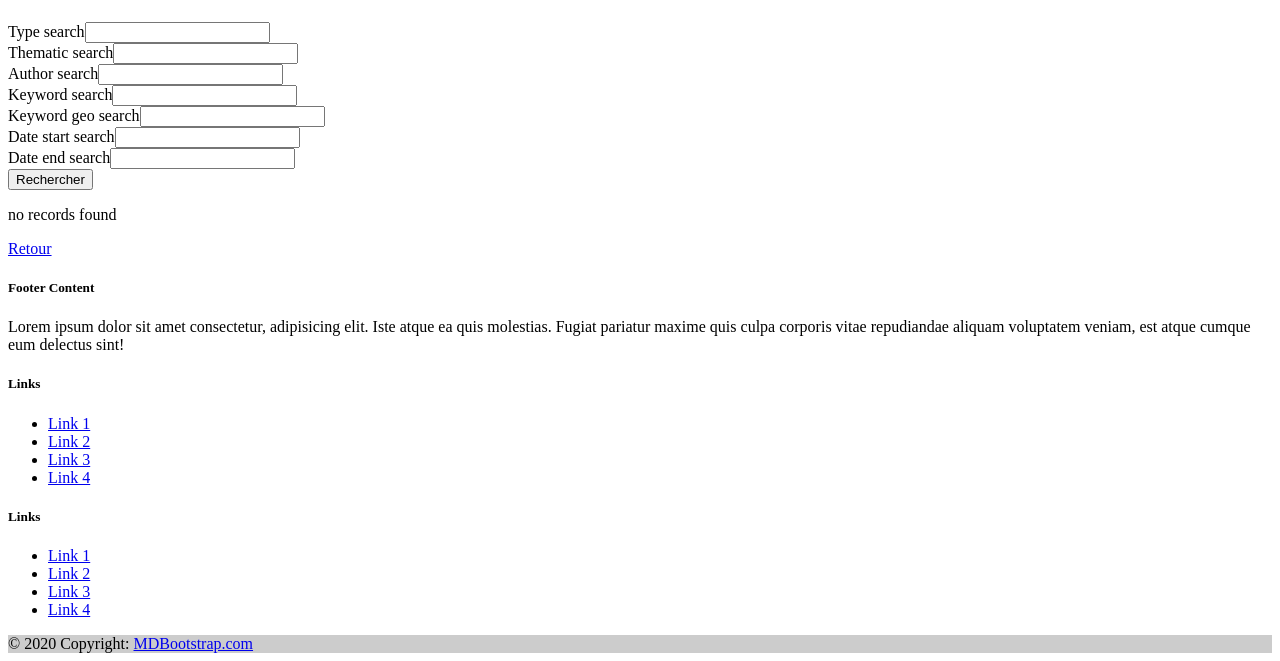
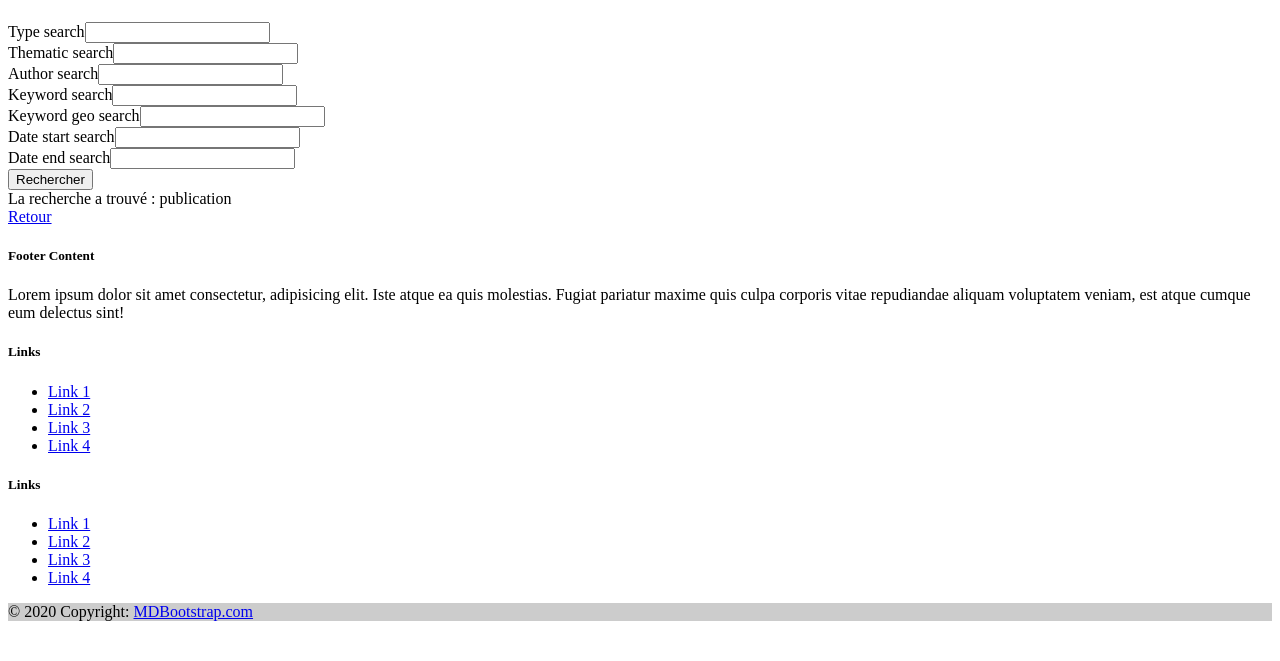
Before and after one commit to WildCodeSchool/BTZ_PHP_2021_03_Biblio, a Symfony app: template templates/publication/listpublic.html.twig in a window 1280 px wide. Shown: the part 284-945 px from the top of the page. After the commit the page ends 905 px from the top, so only its background shows below. Run offline with Twig, Linux system fonts and the light colour scheme; the template is opened without the code that fills it, so the values that code supplies are empty; form fields are guessed from the names that the template uses; some libraries are stand-ins or nearby versions.

Commit message:
add pagination

```diff
--- a/templates/publication/listpublic.html.twig
+++ b/templates/publication/listpublic.html.twig
@@ -1,6 +1,7 @@
 {% extends 'base.html.twig' %}
 
-{% block title %}Publication index{% endblock %}
+{% block title %}Publication index
+{% endblock %}
 
 {% block body %}
 	<section>
@@ -9,7 +10,9 @@
 				<div class="col-12 py-5 text-center">
 					<nav class="py-2" style="--bs-breadcrumb-divider: '>';" aria-label="breadcrumb">
 						<ol class="breadcrumb bg-transparent">
-    <li class="breadcrumb-item"><a href="#">Home</a></li>
+							<li class="breadcrumb-item">
+								<a href="#">Home</a>
+							</li>
 							<li class="breadcrumb-item active" aria-current="page">Library</li>
 						</ol>
 					</nav>
@@ -25,11 +28,24 @@ Publications
 			{{ include('publication/_formSearch.html.twig', {'button_label': 'Rechercher'}) }}
 		</div>
 	</section>
-<section>
-</section>
+
+	{# AFFICHAGE Résulats #}
+	<div class="container my-4">
+		<div class="count">
+			La recherche a trouvé :
+			{{ pagination.getTotalItemCount }}
+			{% if pagination.getTotalItemCount > 1 %}
+				publications
+			{% else %}
+				publication
+			{% endif %}
+		</div>
+	</div>
+
+	{# AFFICHAGE DES CARTES DES RESULTATS #}
 	<div class="container">
 		<div class="row">
-  {% for publication in publications %}
+			{% for publication in pagination %}
 				<div class="col-12 col-md-4">
 					<div class="card mb-6">
 						<div class="card-body">
@@ -42,10 +58,11 @@ Publications
 						</div>
 					</div>
 				</div>
-{% else %}
-    <p>no records found</p>
 			{% endfor %}
 		</div>
+		{# display navigation #}
+		<div class="navigation">
+			{{ knp_pagination_render(pagination) }}
 		</div>
 		<a href="{{ path('publication_list') }}">Retour</a>
 	{% endblock %}
```
Also changed, not shown: src/Controller/PublicationController.php (+14 -3 lines), src/Repository/PublicationRepository.php (+12 -0 lines), 1 other file. Lines whose indentation alone changed are shown as unchanged.
